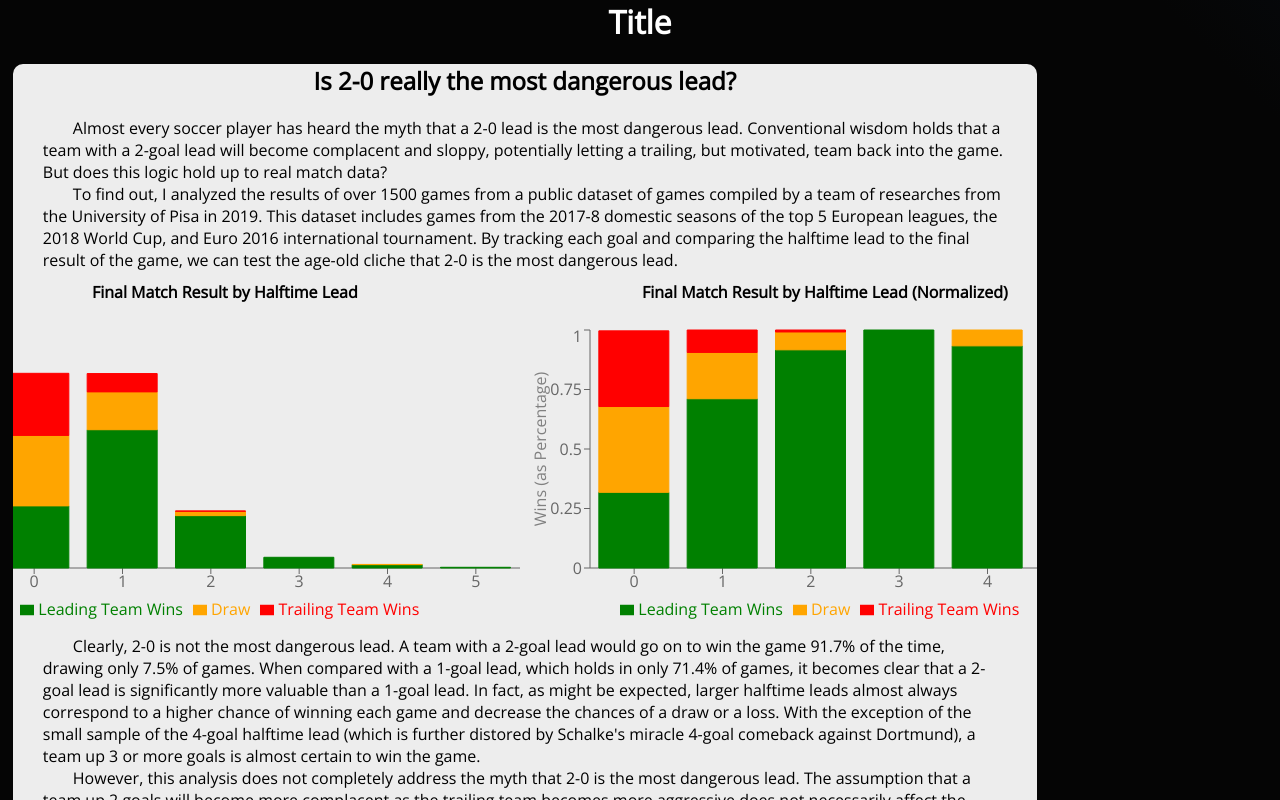
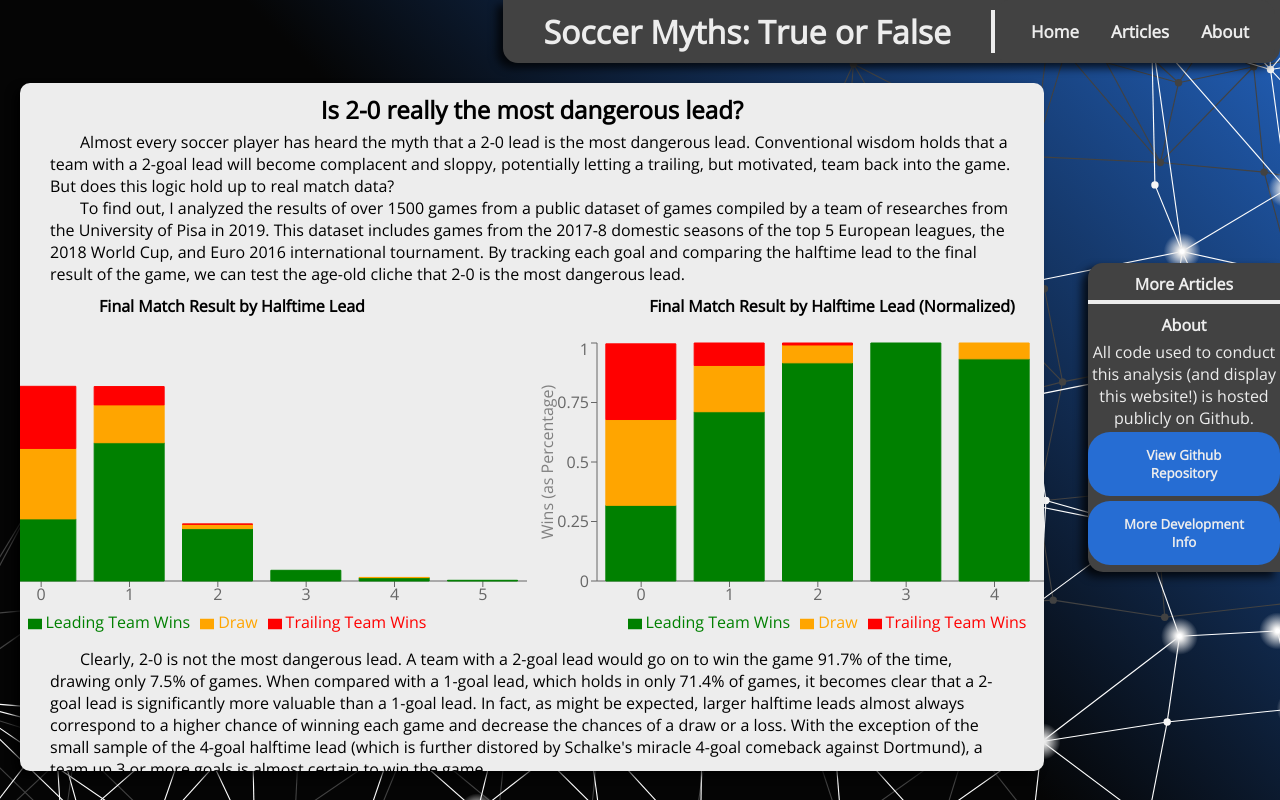
Before and after one commit to chirag-singh1/soccer-data-analysis, a React (Create React App) app in the folder soccer-analysis-website/: page /lead in a window 1280 px wide. Shown: the top 800 px of the page. Built offline with nearby package versions, Linux system fonts and the light colour scheme.

Commit message:
Continued formatting of display page

```diff
--- a/soccer-analysis-website/src/pages/Page.css
+++ b/soccer-analysis-website/src/pages/Page.css
@@ -5,7 +5,7 @@
 }
 
 body{
-    /*overflow-y: hidden;*/
+    overflow-y: hidden;
 }
 
 p{
@@ -19,6 +19,7 @@
     background-image: url('../assets/img/background.svg');
     background-size: cover;
     background-repeat: no-repeat;
+    height: 100vh;
 }
 
 h1{
@@ -36,23 +37,29 @@
 .PagePanels{
     display: flex;
     flex-direction: row;
-    justify-content: center;
+    justify-content: space-between;
     align-items: center;
     width: 100%;
     margin-bottom: 20px;
 }
 
 .ArticleContents{
+    width: 80vw;
+    position: relative;
+    background-color: #ededed;
+    overflow-y: scroll;
+    border-radius: 10px;
+    height: 86vh;
+    margin-top: 20px;
+    margin-left: 20px;
+    box-shadow: -6px 5px 9px 0px rgba(0,0,0,0.77);
+}
+
+.FlexContainer{
     display: flex;
     flex-direction: column;
     justify-content: center;
     align-items: center;
-    width: 80%;
-    position: relative;
-    left: -9vw;
-    background-color: #ededed;
-    overflow-y: auto;
-    border-radius: 10px;
 }
 
 .SideBySideGraphs{
@@ -94,3 +101,120 @@
 .Buffer{
     margin-bottom:10px;
 }
+
+.NavBar{
+    background-color: #424242;
+    width: max-content;
+    align-self: flex-end;
+    display: flex;
+    flex-direction: row;
+    align-items: center;
+    justify-content: center;
+    border-bottom-left-radius: 15px;
+    border-bottom-right-radius: 15px;
+    box-shadow: -6px 5px 9px 0px rgba(0,0,0,0.77);
+}
+.NavigationElements {
+    background-color: #424242;
+    overflow: hidden;
+    margin-right: 5px;
+    align-self: flex-end;
+    width: max-content;
+    padding-right: 10px;
+    padding-left: 20px;
+    border-radius: 15px;
+  }
+
+.NavigationElements a{
+    float: left;
+    color: #ededed;
+    text-align: center;
+    padding: 20px 16px;
+    text-decoration: none;
+    font-size: 17px;
+    box-sizing: border-box;
+    width: max-content;
+    font-weight: bold;
+    border-radius: 10px;
+}
+
+.NavigationElements a:hover{
+    background-color: #ededed;
+    color: #424242;
+}
+
+.NavigationElements a.active{
+    background-color: #ededed;
+    color: #424242;
+}
+
+.PageTitle{
+    float: left;
+    margin-bottom: 0;
+    color: #ededed;
+    width: max-content;
+    padding-left: 40px;
+    padding-right: 40px;
+    border-right: 4px solid #ededed;
+}
+
+.ArticleTitle{
+    margin-top: 10px;
+    margin-bottom: 5px;
+}
+
+.RightBar{
+    width: 15vw;
+    height: 100%;
+    background-color: #424242;
+    margin: 0;
+    display: flex;
+    flex-direction: column;
+    align-items: center;
+    border-top-left-radius: 15px;
+    border-bottom-left-radius: 15px;
+    box-shadow: -6px 5px 9px 0px rgba(0,0,0,0.77);
+}
+
+.RightBarTitle{
+    color: #ededed;
+    margin-top: 10px;
+    margin-bottom: 5px;
+}
+
+.MoreArticles{
+    border-bottom: 4px solid #ededed;
+    width: 100%;
+    text-align: center;
+}
+
+.About{
+    text-align: center;
+}
+
+.SidebarText{
+    color: #ededed;
+    text-indent: 0;
+    margin-left: 3px;
+    margin-right: 3px;
+    margin-bottom: 3px;
+}
+
+.BottomSidebarButton{
+    margin-top: 5px;
+    margin-bottom: 7px;
+}
+
+button{
+    background: #266dd3;
+    color: #ededed;
+    border: none;
+    padding: 14px 24px;
+    font-weight: bold;
+    border-radius: 22px;
+}
+
+button:hover{
+    background: #ededed;
+    color: #266dd3;
+}
--- a/soccer-analysis-website/src/pages/lead.js
+++ b/soccer-analysis-website/src/pages/lead.js
@@ -1,4 +1,5 @@
 import { LineChart, Line, CartesianGrid, XAxis, YAxis, BarChart, Bar, Legend, Label, Tooltip } from 'recharts';
+import { Link } from 'react-router-dom';
 import * as shot_frequency from '../assets/shot_frequency.json'
 import * as next_goal from '../assets/next_goal.json'
 import * as next_goal_normalized from '../assets/next_goal_normalized.json'
@@ -16,10 +17,18 @@
         return (
             <div class='Page'>
                 <div class='PageContents'>
-                    <h1>Title</h1>
+                    <div class = 'NavBar'>
+                        <h1 class='PageTitle'>Soccer Myths: True or False</h1>
+                        <div class = 'NavigationElements'>
+                            <a href='/'>Home</a>
+                            <a href='/articles'>Articles</a>
+                            <a href='/about'>About</a>
+                        </div>
+                    </div>
                     <div class = 'PagePanels'>
                         <div class='ArticleContents'>
-                            <h2>Is 2-0 really the most dangerous lead?</h2>
+                            <div class='FlexContainer'>
+                            <h2 class='ArticleTitle'>Is 2-0 really the most dangerous lead?</h2>
                             <p>Almost every soccer player has heard the myth that a 2-0 lead is the most dangerous lead. Conventional wisdom holds that
                                 a team with a 2-goal lead will become complacent and sloppy, potentially letting a trailing, but motivated, team back
                                 into the game. But does this logic hold up to real match data?
@@ -238,6 +247,18 @@
                                 play shorter, safer passes to hold possession after turnovers.
                             </p>
                             <div class='Buffer'></div>
+                            </div>
+                        </div>
+                        <div class='RightBar'>
+                            <div class='MoreArticles'>
+                                <h4 class='RightBarTitle'>More Articles</h4>
+                            </div>
+                            <div class = 'About'>
+                                <h4 class='RightBarTitle'>About</h4>
+                                <p class='SidebarText'>All code used to conduct this analysis (and display this website!) is hosted publicly on Github. </p>
+                                <a href='https://github.com/chirag-singh1/soccer-data-analysis'><button>View Github Repository</button></a>
+                                <Link to='/about'> <button class='BottomSidebarButton'>More Development Info</button></Link>
+                            </div>
                         </div>
                     </div>
                 </div>
```
